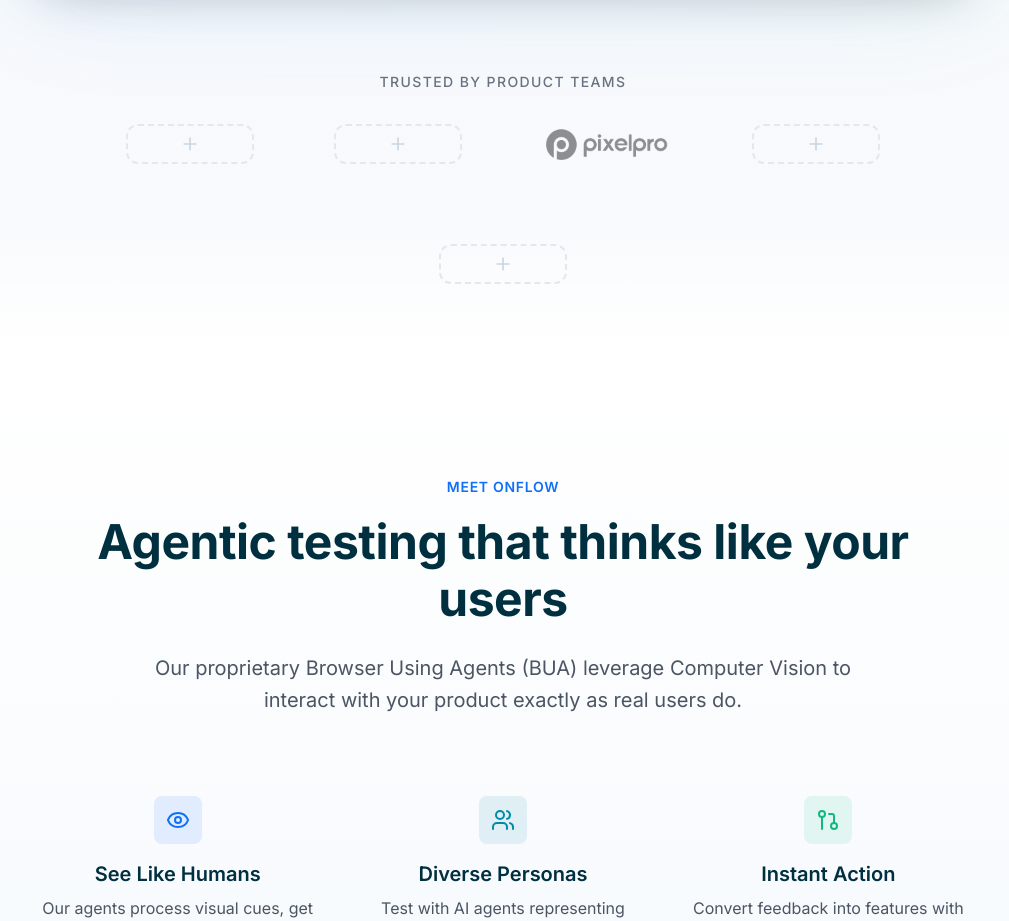
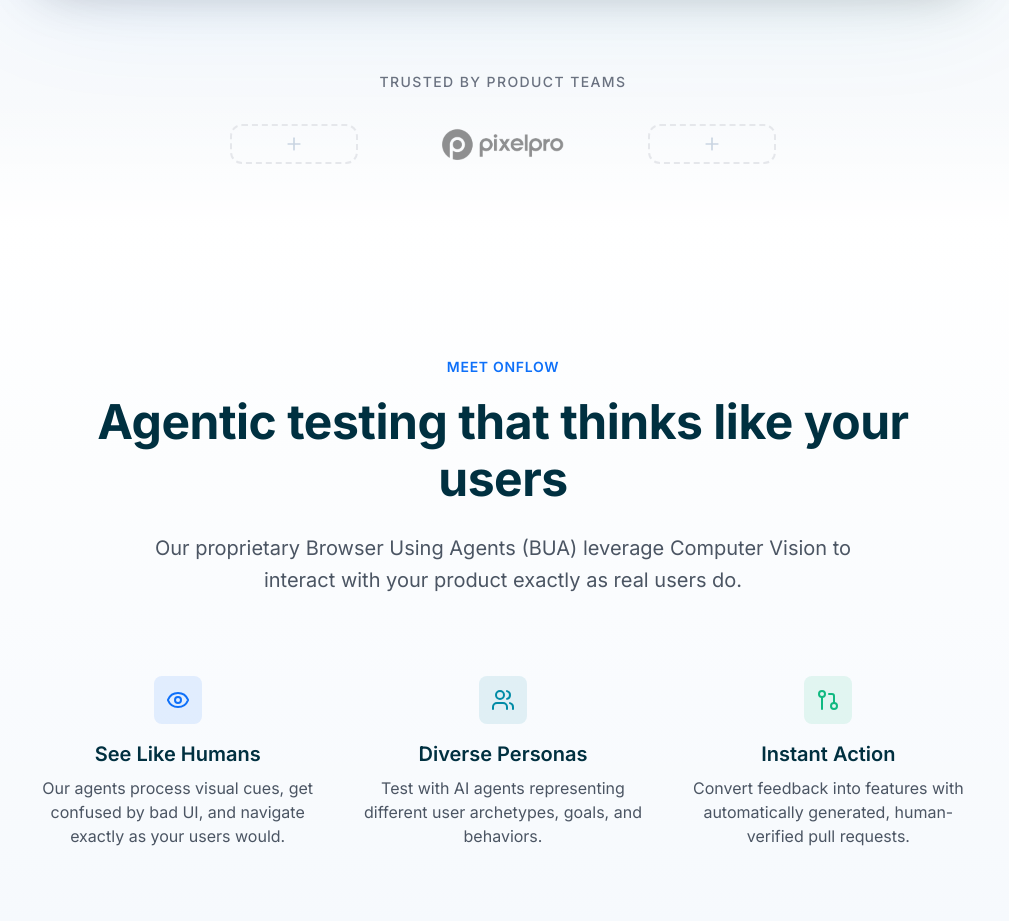
Before and after one commit to Onflow-AI/onflow-landing, a Next.js app: page / in a window 1280 px wide. Shown: the part 1220-2141 px from the top of the page, without its empty margins (137-1146 px from the left). Built offline with nearby package versions, Linux system fonts and the light colour scheme.

Commit message:
Update Hero.tsx

```diff
--- a/components/sections/Hero.tsx
+++ b/components/sections/Hero.tsx
@@ -13,11 +13,9 @@ type TrustLogo =
   | { name: string; src: string; width: number; height: number; href?: string };
 
 const trustLogos: TrustLogo[] = [
-  { name: 'Linear', placeholder: true },
   { name: 'Company 1', placeholder: true },
   { name: 'PixelPro', src: '/images/company1.png', width: 779, height: 239, href: 'https://www.pixelprostudios.sg' },
   { name: 'Company 2', placeholder: true },
-  { name: 'Company 3', placeholder: true },
 ];
 
 export const Hero: React.FC = () => {
```
